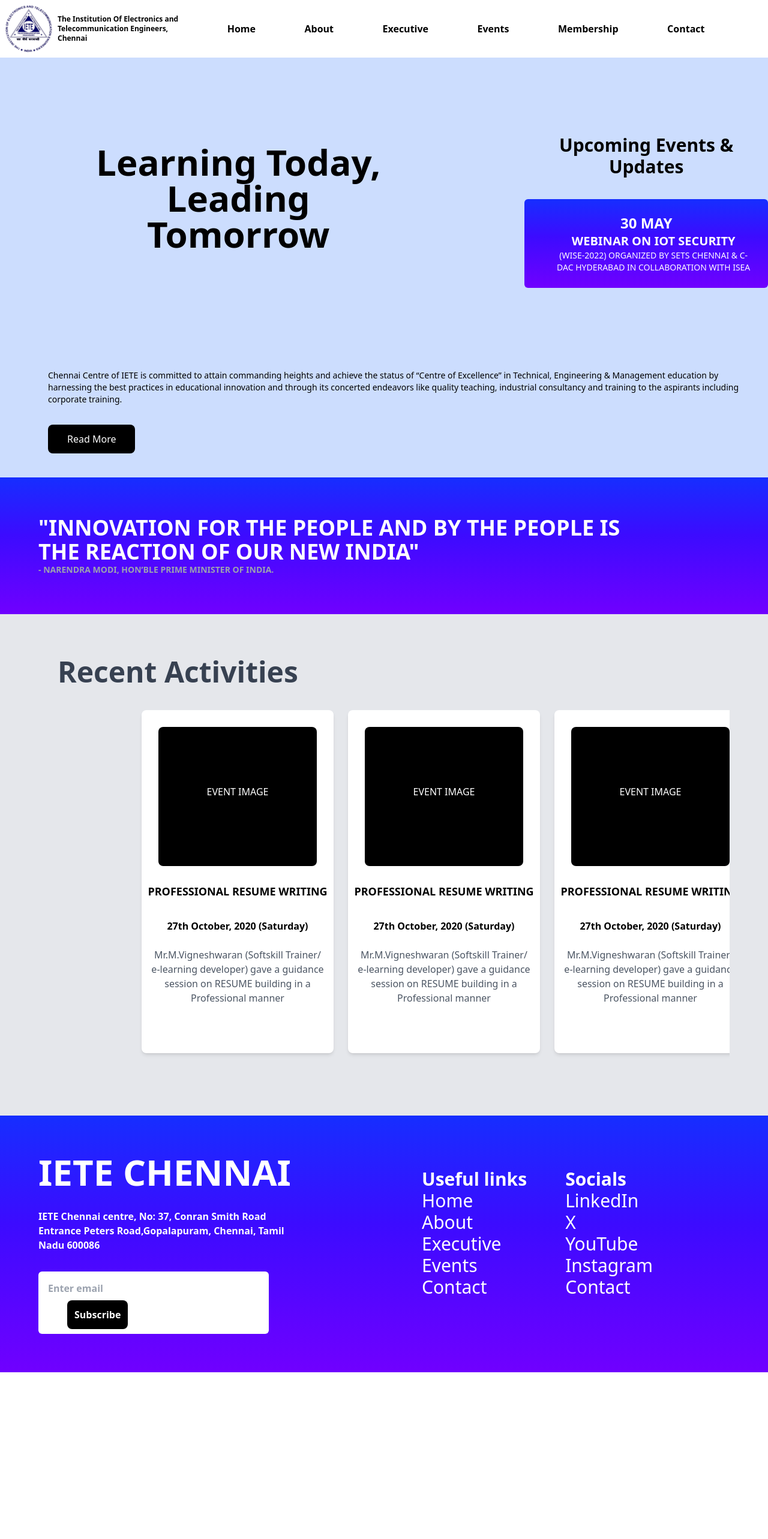
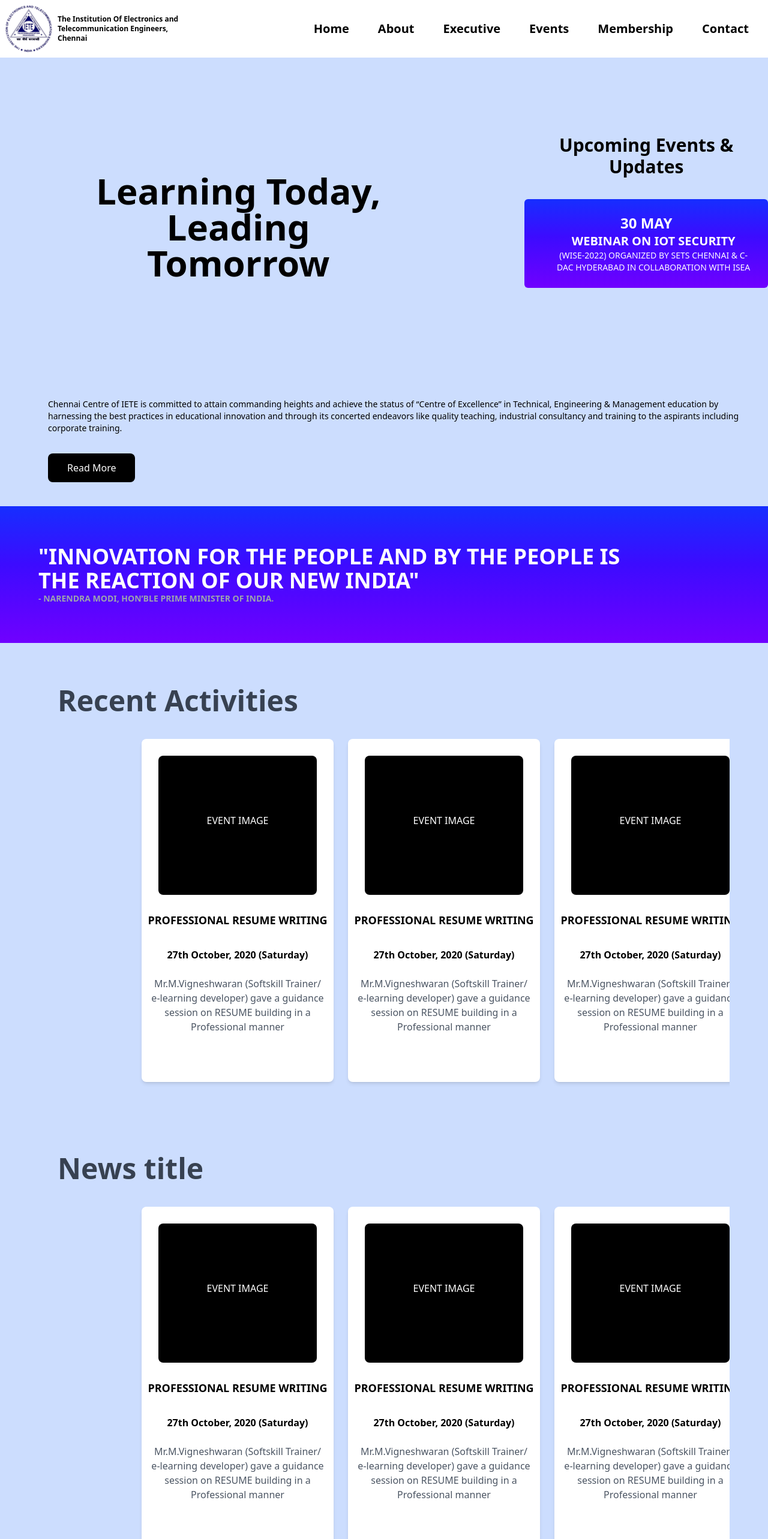
Before and after one commit to sajayprakash/IETE-Project, a React (Vite) app: page / in a window 1280 px wide. Shown: the top 2566 px of the page at 60% size. Before the commit the page ends 2288 px from the top, so only its background shows below. Built offline with nearby package versions, Linux system fonts and the light colour scheme.

Commit message:
merge sanjeev's navbar fix

```diff
--- a/src/components/Activities.jsx
+++ b/src/components/Activities.jsx
@@ -1,7 +1,7 @@
 export default function Activities() {
   return (
     <>
-      <div className="md:p-16 bg-gray-200">
+      <div className="md:p-16 md:pb-4 bg-lightcolor">
         <h1 className="sm:ml-8 md:text-5xl text-3xl pb-8 pt-2 text-gray-700 font-bold md:pb-10">
           Recent Activities
         </h1>
@@ -100,6 +100,73 @@ export default function Activities() {
           </div>
         </div>
       </div>
+
+      <div className="md:p-16 bg-lightcolor">
+        <h1 className="sm:ml-8 md:text-5xl text-3xl pb-8 text-gray-700 font-bold md:pb-10">
+          News title
+        </h1>
+        <div className="flex overflow-x-scroll pb-10 hide-scroll-bar">
+          <div className="flex flex-nowrap lg:ml-40 md:ml-20 ml-10 ">
+            <div className="inline-block px-3">
+              <div className="w-80 max-w-xs overflow-hidden rounded-lg shadow-md bg-white hover:shadow-xl transition-shadow duration-300 ease-in-out text-center">
+                <h2 className="bg-black rounded-lg text-white md:pt-24 pt-16 m-7 pb-28">
+                  EVENT IMAGE
+                </h2>
+                <h2 className="md:text-lg pb-8 font-bold">
+                  PROFESSIONAL RESUME WRITING
+                </h2>
+                <h3 className="font-bold pb-2">
+                  27th October, 2020 (Saturday)
+                </h3>
+                <p className="text-gray-600 font-medium pb-16 m-4">
+                  Mr.M.Vigneshwaran (Softskill Trainer/ e-learning developer)
+                  gave a guidance session on RESUME building in a Professional
+                  manner
+                </p>
+              </div>
+            </div>
+
+            <div className="inline-block px-3">
+              <div className="w-80 max-w-xs overflow-hidden rounded-lg shadow-md bg-white hover:shadow-xl transition-shadow duration-300 ease-in-out text-center">
+                <h2 className="bg-black rounded-lg text-white md:pt-24 pt-16 m-7 pb-28">
+                  EVENT IMAGE
+                </h2>
+                <h2 className="md:text-lg pb-8 font-bold">
+                  PROFESSIONAL RESUME WRITING
+                </h2>
+                <h3 className="font-bold pb-2">
+                  27th October, 2020 (Saturday)
+                </h3>
+                <p className="text-gray-600 font-medium pb-16 m-4">
+                  Mr.M.Vigneshwaran (Softskill Trainer/ e-learning developer)
+                  gave a guidance session on RESUME building in a Professional
+                  manner
+                </p>
+              </div>
+            </div>
+
+            <div className="inline-block px-3">
+              <div className="w-80 max-w-xs overflow-hidden rounded-lg shadow-md bg-white hover:shadow-xl transition-shadow duration-300 ease-in-out text-center">
+                <h2 className="bg-black rounded-lg text-white md:pt-24 pt-16 m-7 pb-28">
+                  EVENT IMAGE
+                </h2>
+                <h2 className="md:text-lg pb-8 font-bold">
+                  PROFESSIONAL RESUME WRITING
+                </h2>
+                <h3 className="font-bold pb-2">
+                  27th October, 2020 (Saturday)
+                </h3>
+                <p className="text-gray-600 font-medium pb-16 m-4">
+                  Mr.M.Vigneshwaran (Softskill Trainer/ e-learning developer)
+                  gave a guidance session on RESUME building in a Professional
+                  manner
+                </p>
+              </div>
+            </div>
+          </div>
+        </div>
+      </div>
+
     </>
   );
 }
--- a/src/components/Intro.jsx
+++ b/src/components/Intro.jsx
@@ -2,7 +2,7 @@ export default function Intro() {
   return (
     <>
       <div className="bg-lightcolor md:flex">
-        <h1 className="md:text-6xl md:m-36 pb-3 text-3xl text-center font-bold hover:bg-gradient-to-bl hover:from-sky-400 hover:to-blue-500 hover:bg-clip-text hover:text-transparent hover:transition-colors hover:duration-500">
+        <h1 className="md:text-6xl md:m-36 pb-3 pt-12 text-3xl text-center font-bold hover:bg-gradient-to-bl hover:from-sky-400 hover:to-blue-500 hover:bg-clip-text hover:text-transparent hover:transition-colors hover:duration-500">
           Learning Today, <br />
           Leading Tomorrow
         </h1>
--- a/src/components/Navbar.jsx
+++ b/src/components/Navbar.jsx
@@ -1,8 +1,15 @@
 import logo from "../assets/ietec-logo.png";
+import { useState } from "react";
+import menu from "../assets/menu.png"
 export default function Navbar() {
+  const [isToggled, setIsToggled] = useState(true);
+  const handleToggleClick = () => {
+    setIsToggled(!isToggled);
+  };
   return (
     <nav className="w-full flex  items-center font-bold">
-      <div className="flex w-full justify-between items-center">
+      <div className="flex w-full justify-between md:items-center items-center sm:items-start md:flex-row sm:flex-col">
+        <div className="flex w-full justify-between">
           <div className="flex">
             <img
               src={logo}
@@ -16,26 +23,43 @@ export default function Navbar() {
             </p>
           </div>
 
-        <li className="pl-4 list-none">
+          <div className="md:hidden sm:block">
+            <img onClick={handleToggleClick} src={menu} className="md:w-20 md:h-20 w-14 h-14 m-2"></img>
+          </div>
+        </div>
+        <ul className="flex items-center text-xl md:gap-8 md:flex-row  sm:flex-col sm:items-start" >
+          <div className={`${isToggled ? 'block' : 'hidden'}`}>
+            <li className="pl-4 list-none sm:my-2">
               <a className="hover:text-blue-700 hover:transition-colors hover:duration-200" href="/">Home</a>
             </li>
-        <li className="pl-4 list-none">
+          </div>
+          <div className={`${isToggled ? 'block' : 'hidden'}`}>
+            <li className="pl-4 list-none sm:my-2">
               <a class="hover:text-blue-700 hover:transition-colors hover:duration-200" href="/about">About</a>
             </li>
-        <li className="pl-4 list-none">
+          </div>
+          <div className={`${isToggled ? 'block' : 'hidden'}`}>
+            <li className="pl-4 list-none sm:my-2">
               <a class="hover:text-blue-700 hover:transition-colors hover:duration-200" href="/executive">Executive</a>
             </li>
-        <li className="pl-4 list-none">
+          </div>
+          <div className={`${isToggled ? 'block' : 'hidden'}`}>
+            <li className="pl-4 list-none sm:my-2">
               <a class="hover:text-blue-700 hover:transition-colors hover:duration-200" href="/events">Events</a>
             </li>
-        <li className="pl-4 list-none">
+          </div>
+          <div className={`${isToggled ? 'block' : 'hidden'}`}>
+            <li className="pl-4 list-none sm:my-2">
               <a class="hover:text-blue-700 hover:transition-colors hover:duration-200" href="/membership">Membership</a>
             </li>
-        <li className="pl-4 list-none">
+          </div>
+          <div className={`${isToggled ? 'block' : 'hidden'}`}>
+            <li className="pl-4 list-none sm:my-2 pr-8">
               <a class="hover:text-blue-700 hover:transition-colors hover:duration-200" href="/contact">Contact</a>
             </li>
-
-        <div className="w-10"></div>
+          </div>
+        </ul>
+        {/* <div className="w-10"><button>Chan</button></div> */}
       </div>
 
     </nav>
--- a/src/routes/About.jsx
+++ b/src/routes/About.jsx
@@ -4,7 +4,8 @@ export default function About() {
   return (
     <>
       <Navbar />
-      <div className="text-center font-bold md:mx-14 mx-4 pb-10">
+      <div className="bg-lightcolor">
+      <div className="bg-lightcolor text-center font-bold md:mx-14 mx-4 pb-10">
         <h1 className="md:text-5xl text-3xl py-6">IETE</h1>
         <p className=" font-semibold  md:text-base">
           Founded in 1953, the Institution of Electronics and Telecommunication
@@ -70,7 +71,7 @@ export default function About() {
           </li>
         </ul>
       </div>
-      <div className="bg-purple-gradient text-white flex justify-center text-center md:text-6xl text-xl md:gap-28 gap-2 mx-1 md:mx-36 md:p-8 p-2 rounded-lg">
+      <div className="sm:flex sm:text-3xl sm:gap-4 bg-purple-gradient text-white flex justify-center text-center md:text-5xl text-xl md:gap-28 gap-2 mx-1 md:mx-36 md:p-8 p-2 rounded-lg">
         <h3>
           1300 <br />
           STUDENTS
@@ -192,6 +193,7 @@ export default function About() {
           </div>
         </div>
       </div>
+      </div>
       <Footer />
     </>
   );
--- a/src/routes/Events.jsx
+++ b/src/routes/Events.jsx
@@ -4,7 +4,8 @@ export default function Events() {
   return (
     <>
       <Navbar />
-      <div>
+      <div className="bg-lightcolor pt-4 pb-4">
+      <div className="bg-lightcolor">
         <div className="border-4 rounded-lg border-violet-500  m-16 text-center">
           <h2 className="font-bold text-2xl">
             Webinar on IoT Security(WISE-2022)
@@ -73,6 +74,7 @@ export default function Events() {
           </p>
         </div>
       </div>
+      </div>
       <Footer />
     </>
   );
--- a/src/routes/Executive.jsx
+++ b/src/routes/Executive.jsx
@@ -5,7 +5,7 @@ export default function Executive() {
   return (
     <>
       <Navbar />
-      <div>
+      <div className="bg-lightcolor">
         <h1 className="text-5xl font-bold text-center py-16">
           COMMITEE MEMBERS
         </h1>
--- a/src/routes/Membership.jsx
+++ b/src/routes/Membership.jsx
@@ -5,6 +5,7 @@ export default function Membership() {
   return (
     <>
       <Navbar />
+      <div className="bg-lightcolor pt-4 pb-4">
       <div className="text-center font-bold mt-10">
         <h1 className="md:text-5xl md:pb-8">WHY JOIN US?</h1>
         <p className="m-10">
@@ -75,6 +76,7 @@ export default function Membership() {
           </li>
         </ol>
       </div>
+      </div>
       <Footer />
     </>
   );
```
Also changed, not shown: src/assets/menu.png (added). Lines whose indentation alone changed are shown as unchanged.
